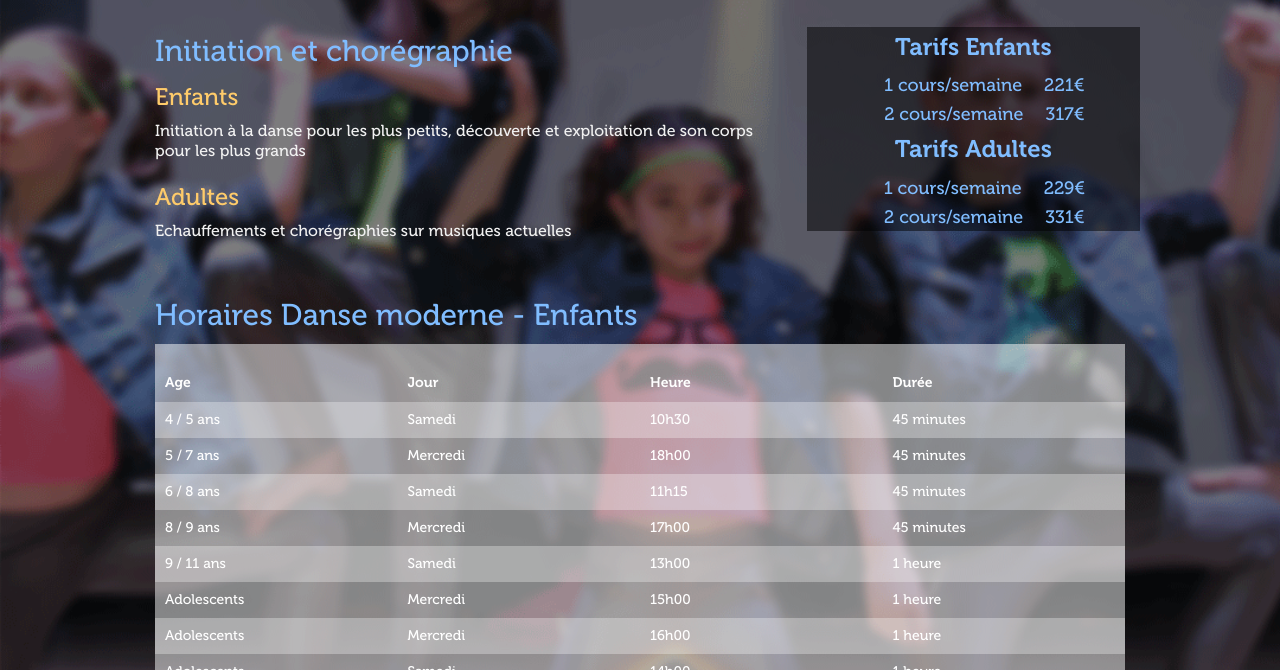
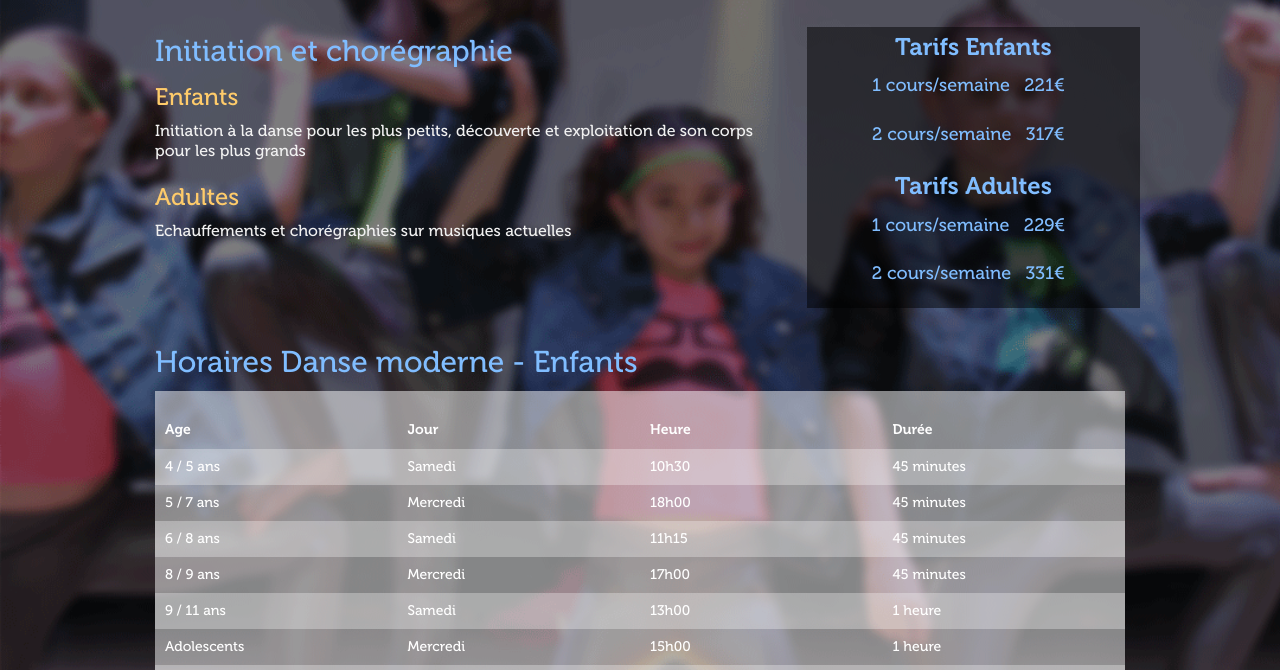
Before and after one commit to yannvery/DuretDanseStudio, a plain HTML site: page danse-moderne.html in a window 1280 px wide. Shown: the part 130-800 px from the top of the page. Drawn offline with Linux system fonts and the light colour scheme.

Commit message:
Fix price ul

```diff
--- a/css/dds.css
+++ b/css/dds.css
@@ -177,6 +177,18 @@ button:hover, button:focus, .button:hover, .button:focus {
   filter:alpha(opacity=220); /* For IE8 and earlier */
   /*margin-left:3em;*/
   text-align:center;
+}
+
+.price ul  { /* also works with ol */
+    width: 100%; /* or your desired width */
+    text-align: center; /* this will center the list items */
+    margin-left:0;
+}
+.price ul li {
+    display: inline-block; /* the key bit */
+    *display: inline; /* IE7 hack */
+    *zoom: 1; /* IE7 hack */
+    margin-right:10px;
 }
 
 /* Slider */
@@ -372,8 +384,8 @@ body#salon{
   font-size: 1em;
 }
 
-#footer ul, .price ul {display: table; margin: 0 auto;}
-#footer ul li, .price ul li {display: table-cell;}
+#footer ul {display: table; margin: 0 auto;}
+#footer ul li {display: table-cell;}
 
 #footer .footer-links {
   right:10px;
--- a/danse-moderne.html
+++ b/danse-moderne.html
@@ -58,20 +58,20 @@
       </div>
       <div class="large-4 medium-4 columns price">
         <h2>Tarifs Enfants</h2>
-        <ul class="inline-list">
+        <ul>
           <li>1 cours/semaine</li>
           <li>221€</li>
         </ul>
-        <ul class="inline-list">
+        <ul>
           <li>2 cours/semaine</li>
           <li>317€</li>
         </ul>
         <h2>Tarifs Adultes</h2>
-        <ul class="inline-list">
+        <ul>
           <li>1 cours/semaine</li>
           <li>229€</li>
         </ul>
-        <ul class="inline-list">
+        <ul>
           <li>2 cours/semaine</li>
           <li>331€</li>
         </ul>
```
Also changed, not shown: danse-de-salon-stages.html (+2 -2 lines), danse-de-salon.html (+4 -4 lines), remise-en-forme.html (+3 -3 lines).
